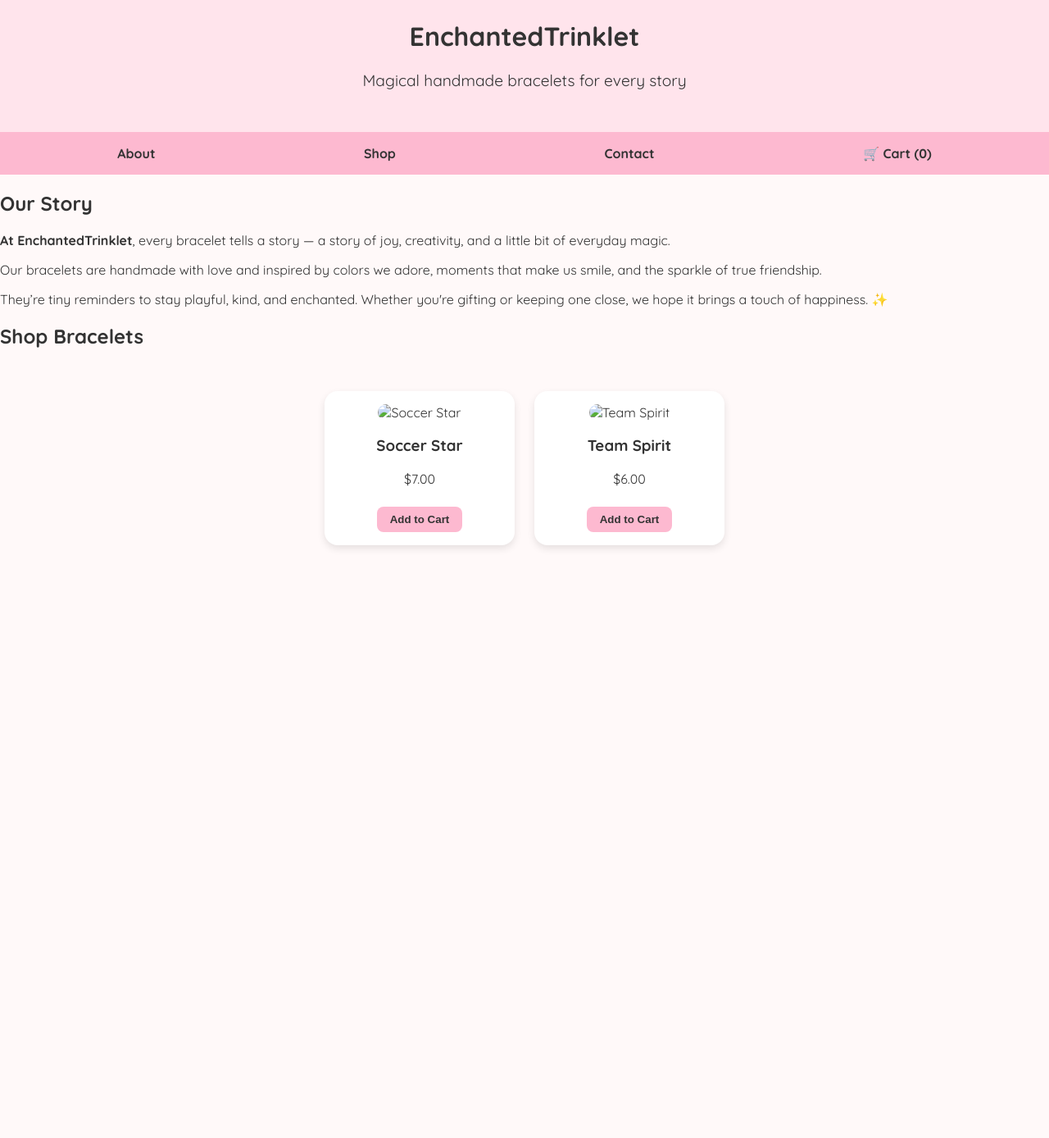
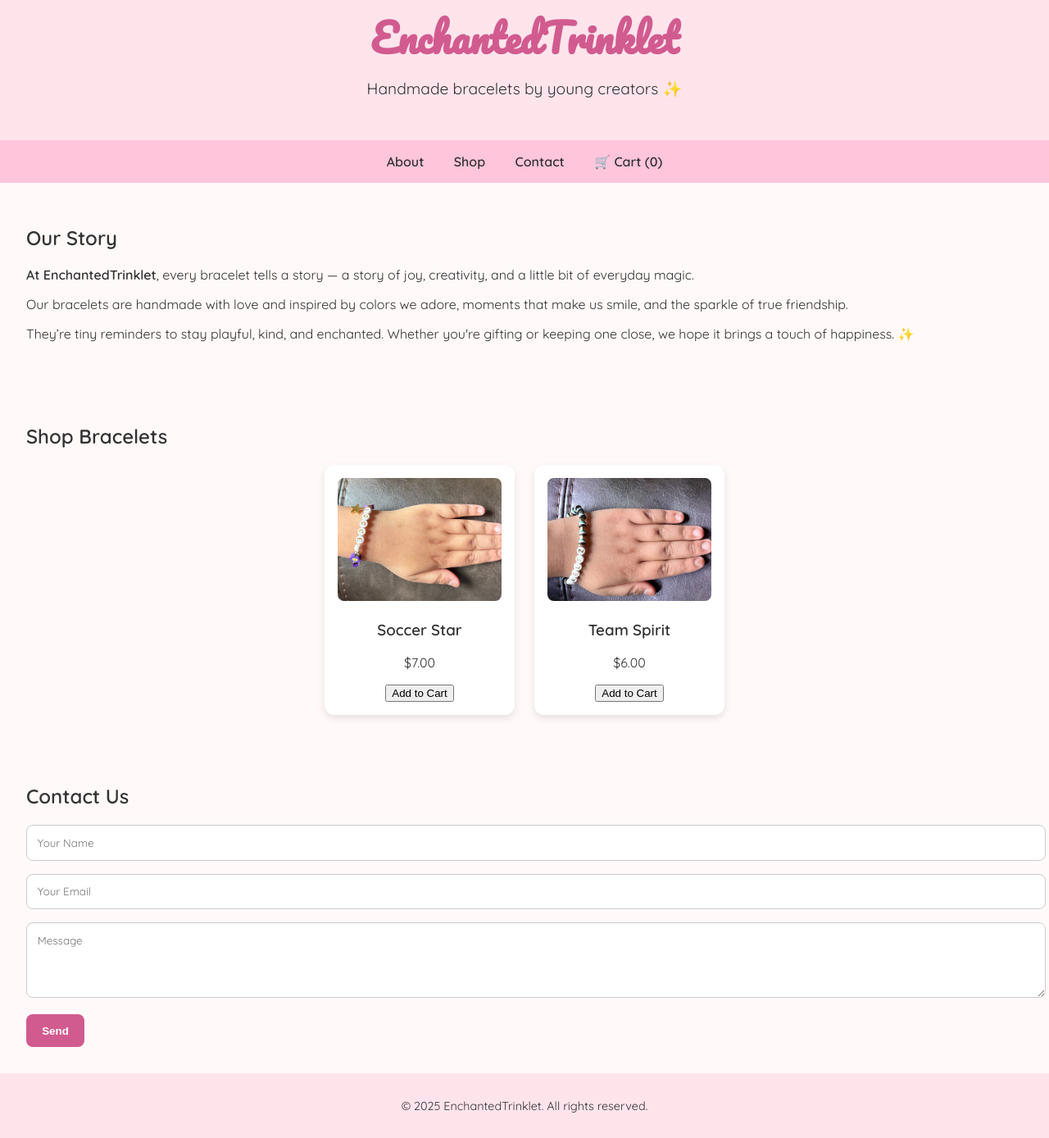
Before and after one commit to sandip8184/enchantedtrinklet, a plain HTML site: page index.html in a window 1280 px wide. Shown: the part 29-1417 px from the top of the page at 82% size. Before the commit the page ends 800 px from the top, so only its background shows below. Drawn offline with nearby package versions, Linux system fonts and the light colour scheme.

Commit message:
Update index.html

```diff
--- a/index.html
+++ b/index.html
@@ -2,9 +2,9 @@
 <html lang="en">
 <head>
   <meta charset="UTF-8" />
-  <meta name="viewport" content="width=device-width, initial-scale=1.0" />
-  <title>EnchantedTrinklet</title>
-  <link href="https://fonts.googleapis.com/css2?family=Quicksand:wght@400;700&display=swap" rel="stylesheet">
+  <meta name="viewport" content="width=device-width, initial-scale=1.0"/>
+  <title>EnchantedTrinklet - Handmade Bracelets</title>
+  <link href="https://fonts.googleapis.com/css2?family=Quicksand:wght@400;600&family=Pacifico&display=swap" rel="stylesheet">
   <style>
     body {
       font-family: 'Quicksand', sans-serif;
@@ -17,91 +17,132 @@
       padding: 2rem;
       text-align: center;
     }
+    header h1 {
+      font-family: 'Pacifico', cursive;
+      font-size: 3rem;
+      margin: 0;
+      color: #d15b8f;
+    }
     header p {
       font-size: 1.2rem;
       margin-top: 0.5rem;
     }
     nav {
-      background-color: #fdb9d0;
+      background-color: #ffc5da;
       padding: 1rem;
-      display: flex;
-      justify-content: space-around;
+      text-align: center;
     }
     nav a {
+      margin: 0 1rem;
       text-decoration: none;
       color: #333;
-      font-weight: bold;
+      font-weight: 600;
+    }
+    section {
+      padding: 2rem;
     }
     .products {
       display: flex;
       flex-wrap: wrap;
+      gap: 1.5rem;
       justify-content: center;
-      gap: 1.5rem;
-      padding: 2rem;
     }
-    .product {
-      background: white;
+    .product-card {
+      background: #fff;
+      border-radius: 12px;
+      box-shadow: 0 4px 10px rgba(0,0,0,0.1);
       padding: 1rem;
-      border-radius: 1rem;
-      box-shadow: 0 4px 10px rgba(0, 0, 0, 0.1);
-      width: 200px;
+      max-width: 200px;
       text-align: center;
     }
-    .product img {
+    .product-card img {
       width: 100%;
-      border-radius: 1rem;
+      height: 150px;
+      object-fit: cover;
+      border-radius: 8px;
     }
-    button {
-      margin-top: 0.5rem;
-      padding: 0.5rem 1rem;
+    footer {
+      background-color: #ffe4ec;
+      padding: 1rem;
+      text-align: center;
+      font-size: 0.9rem;
+    }
+    form input, form textarea {
+      width: 100%;
+      padding: 0.8rem;
+      margin-bottom: 1rem;
+      border: 1px solid #ccc;
+      border-radius: 8px;
+      font-family: inherit;
+    }
+    form button {
+      background-color: #d15b8f;
+      color: #fff;
+      padding: 0.8rem 1.2rem;
       border: none;
-      border-radius: 0.5rem;
-      background-color: #fdb9d0;
-      color: #333;
-      font-weight: bold;
+      border-radius: 8px;
+      font-weight: 600;
       cursor: pointer;
     }
     #cart, #checkout {
       display: none;
       padding: 2rem;
+      background: #fff0f5;
+      margin: 1rem;
+      border-radius: 12px;
+    }
+    #checkout {
+      background: #f0faff;
     }
   </style>
 </head>
 <body>
+
   <header>
     <h1>EnchantedTrinklet</h1>
-    <p>Magical handmade bracelets for every story</p>
+    <p>Handmade bracelets by young creators ✨</p>
   </header>
+
   <nav>
     <a href="#about">About</a>
     <a href="#shop">Shop</a>
     <a href="#contact">Contact</a>
-    <a href="#" onclick="toggleCart()">🛒 Cart (<span id="cart-count">0</span>)</a>
+    <a href="javascript:void(0)" onclick="toggleCart()">🛒 Cart (<span id="cart-count">0</span>)</a>
   </nav>
 
   <section id="about">
-  <h2>Our Story</h2>
-  <p><strong>At EnchantedTrinklet</strong>, every bracelet tells a story — a story of joy, creativity, and a little bit of everyday magic.</p>
-  <p>Our bracelets are handmade with love and inspired by colors we adore, moments that make us smile, and the sparkle of true friendship.</p>
-  <p>They’re tiny reminders to stay playful, kind, and enchanted. Whether you're gifting or keeping one close, we hope it brings a touch of happiness. ✨</p>
-</section>
+    <h2>Our Story</h2>
+    <p><strong>At EnchantedTrinklet</strong>, every bracelet tells a story — a story of joy, creativity, and a little bit of everyday magic.</p>
+    <p>Our bracelets are handmade with love and inspired by colors we adore, moments that make us smile, and the sparkle of true friendship.</p>
+    <p>They’re tiny reminders to stay playful, kind, and enchanted. Whether you're gifting or keeping one close, we hope it brings a touch of happiness. ✨</p>
+  </section>
 
   <section id="shop">
     <h2>Shop Bracelets</h2>
     <div class="products">
-      <div class="product">
-        <img src="bracelet1.jpg" alt="Soccer Star" />
+      <div class="product-card">
+        <img src="Soccer.jpeg" alt="Soccer Bracelet" onerror="this.src='https://via.placeholder.com/200x150?text=Soccer+Bracelet';" />
         <h3>Soccer Star</h3>
         <p>$7.00</p>
         <button onclick="addToCart('Soccer Star', 7.00)">Add to Cart</button>
       </div>
-      <div class="product">
-        <img src="bracelet2.jpg" alt="Team Spirit" />
+      <div class="product-card">
+        <img src="GENZ.jpeg" alt="Team Spirit Bracelet" onerror="this.src='https://via.placeholder.com/200x150?text=Team+Spirit';" />
         <h3>Team Spirit</h3>
         <p>$6.00</p>
         <button onclick="addToCart('Team Spirit', 6.00)">Add to Cart</button>
       </div>
     </div>
+  </section>
+
+  <section id="contact">
+    <h2>Contact Us</h2>
+    <form id="contact-form">
+      <input type="text" name="user_name" placeholder="Your Name" required />
+      <input type="email" name="user_email" placeholder="Your Email" required />
+      <textarea name="message" rows="4" placeholder="Message" required></textarea>
+      <button type="submit">Send</button>
+    </form>
   </section>
 
   <div id="cart">
@@ -111,22 +152,25 @@
   </div>
 
   <div id="checkout">
-    <h2>Checkout</h2>
+    <h2>Complete Your Order</h2>
     <form id="order-form">
-      <input type="text" name="user_name" placeholder="Your Name" required><br><br>
-      <input type="email" name="user_email" placeholder="Your Email" required><br><br>
-      <textarea name="shipping_address" placeholder="Shipping Address" required></textarea><br><br>
+      <input type="text" name="user_name" placeholder="Your Name" required />
+      <input type="email" name="user_email" placeholder="Your Email" required />
+      <textarea name="shipping_address" placeholder="Shipping Address" required></textarea>
+      <textarea name="order_details" id="order-details" hidden></textarea>
       <button type="submit">Place Order</button>
     </form>
   </div>
 
+  <footer>
+    <p>© 2025 EnchantedTrinklet. All rights reserved.</p>
+  </footer>
+
   <script src="https://cdn.jsdelivr.net/npm/@emailjs/browser@3/dist/email.min.js"></script>
   <script>
+    emailjs.init("bXNcwcq7RgwHcFkIP");
+
     let cart = [];
-
-    (function () {
-      emailjs.init("bXNcwcq7RgwHcFkIP");
-    })();
 
     function addToCart(name, price) {
       cart.push({ name, price });
@@ -137,7 +181,7 @@
     function toggleCart() {
       const cartDiv = document.getElementById('cart');
       const checkoutDiv = document.getElementById('checkout');
-      cartDiv.style.display = (cartDiv.style.display === 'none' || cartDiv.style.display === '') ? 'block' : 'none';
+      cartDiv.style.display = cartDiv.style.display === 'block' ? 'none' : 'block';
       checkoutDiv.style.display = 'none';
       updateCart();
     }
```
